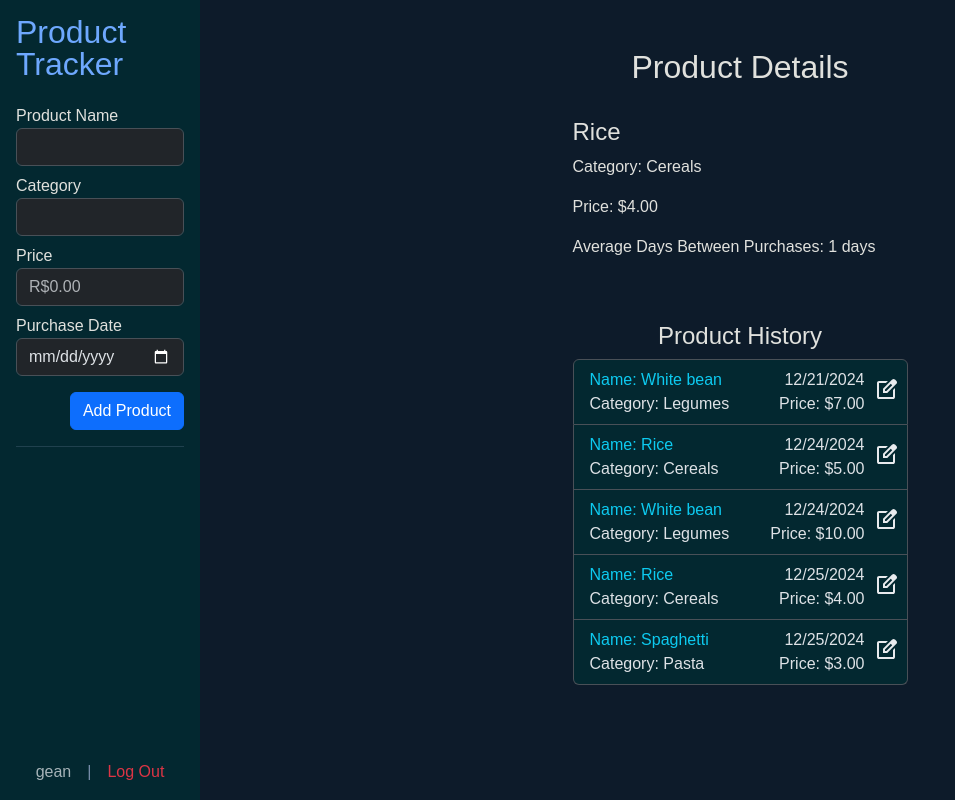
After one commit to geanluiz/CS50, a Flask app: page /product?id=8 in a window 1280 px wide. The commit adds this page. Shown: the whole page, without its empty margins (0-955 px from the left). Run offline with Flask 3, Linux system fonts and the light colour scheme; a user stored in the database is signed in.

Commit message:
update at 28-12-2024

```diff
--- a/final-project/app.py
+++ b/final-project/app.py
@@ -1,11 +1,14 @@
-from flask import Flask, redirect, render_template, request
+from flask import Flask, redirect, render_template, request, session
 from flask_session import Session
 import time
 import math
-import json
 
 from sqlalchemy import create_engine, text
 from sqlalchemy.orm import scoped_session, sessionmaker
+
+from functools import wraps
+
+from werkzeug.security import check_password_hash, generate_password_hash
 
 
 # Configure application
@@ -22,41 +25,150 @@ db = scoped_session(sessionmaker(bind=engine))
 
 
 # Formatting functions
-def brl(value):
+def usd(value):
     """Format value as BRL."""
-    return f"R${value:,.2f}"
+    return f"${value:,.2f}"
 
 def date_format(pattern, value):
     """Formats dates."""
     return time.strftime(pattern, time.localtime(value))
 
-app.jinja_env.globals.update(brl=brl, date_format=date_format)
+app.jinja_env.globals.update(usd=usd, date_format=date_format)
+
 
 
 # Routes
+@app.route("/login", methods=["GET", "POST"])
+def login():
+    """Log user in"""
+
+    # Forget any user_id
+    session.clear()
+
+    # User reached route via POST
+    if request.method == "POST":
+        # Ensure username was submitted
+        if not request.form.get("username"):
+            return render_template("apology.html", error="must provide username")
+
+        # Ensure password was submitted
+        if not request.form.get("password"):
+            return render_template("apology.html", error="must provide password")
+
+        # Query database for username
+        rows = db.execute(text(
+            "SELECT * FROM users WHERE username = :user",
+        ), {"user": request.form.get("username")}).fetchall()
+
+        # Ensure username exists and password is correct
+        if len(rows) != 1 or not check_password_hash(
+            rows[0].pwd, request.form.get("password")
+        ):
+            return render_template("apology.html", error="invalid username and/or password")
+
+        # Remember which user has logged in
+        session["user_id"] = rows[0].id
+
+        # Redirect user to home page
+        return redirect("/")
+
+    # User reached route via GET (as by clicking a link or via redirect)
+    else:
+        return render_template("login.html")
+
+
+def login_required(f):
+    """Decorate routes to require login."""
+
+    @wraps(f)
+    def decorated_function(*args, **kwargs):
+        if session.get("user_id") is None:
+            return redirect("/login")
+        return f(*args, **kwargs)
+
+    return decorated_function
+
+
+@app.route("/logout")
+def logout():
+    """Log user out"""
+
+    # Forget any user_id
+    session.clear()
+
+    # Redirect user to login form
+    return redirect("/")
+
+
+@app.route("/register", methods=["GET", "POST"])
+def register():
+    """Register user"""
+
+    # Forget any user_id
+    session.clear()
+
+    # User reached route via POST (as by submitting a form via POST)
+    if request.method == "POST":
+        # Ensure username was submitted
+        if not request.form.get("username"):
+            return render_template("apology.html", error="must provide username")
+
+        # Ensure password was submitted
+        if not request.form.get("password"):
+            return render_template("apology.html", error="must provide password")
+
+        hash1 = generate_password_hash(request.form.get("password"))
+        hash2 = request.form.get("confirmation")
+
+        if not check_password_hash(hash1, hash2):
+            return render_template("apology.html", error="passwords do not match")
+
+        # Query database for username
+        try:
+            id = db.execute(text(
+                "INSERT INTO users (username, pwd) VALUES (:user, :pwd)"
+            ), {"user" : request.form.get("username"), "pwd": hash1}).lastrowid
+            db.commit()
+        except ValueError:
+            return render_template("apology.html", error="user already registered")
+
+        session["user_id"] = id
+
+        # Redirect user to login page
+        return redirect("/")
+
+    # User reached route via GET
+    else:
+        return render_template("register.html")
+
+
 @app.route("/", methods=["GET"])
+@login_required
 def index():
-    """render the index page"""
+    """Render the index page"""
 
     # Loads all categories and products from the database
     categories = db.execute(text(
         "SELECT id, cat_name AS name FROM categories"
     )).fetchall()
+    db.commit()
 
 
     products = db.execute(text(
-        """SELECT history.id AS hist_id, items.id, item_name AS name, cat_name AS category, price, t_date FROM history
+        """SELECT history.id AS hist_id, items.id, item_name AS name, cat_name AS category, price, t_date, username FROM history
             JOIN users ON user_id = users.id
             JOIN items ON item_id = items.id
             JOIN categories ON items.cat_id = categories.id
-            WHERE user_id = :user"""
-    ), {"user": 1}).fetchall()
+            WHERE user_id = :user
+            ORDER BY t_date DESC"""
+    ), {"user": session["user_id"]}).fetchall()
+    db.commit()
 
-
-    return render_template("index.html", products=products, categories=categories)
+    return render_template("index.html", products=products, categories=categories, username=products[0].username)
 
 
 @app.route("/add_product", methods=["POST"])
+@login_required
 def add_product():
     """Add a product to the database"""
 
@@ -66,32 +178,37 @@ def add_product():
             JOIN users ON user_id = users.id
             JOIN items ON item_id = items.id
             JOIN categories ON items.cat_id = categories.id
-            WHERE user_id = :user"""
-    ), {"user": 1}).fetchall()
+            WHERE user_id = :user
+            ORDER BY t_date DESC"""
+    ), {"user": session["user_id"]}).fetchall()
+    db.commit()
 
     # Check if the category and product already exists
     name = None
     category = None
 
     for product in products:
-        if product.name == request.form.get("name"):
+        if product.name == request.form.get("name").lower():
             name = product.name
             id = product.id
-        if product.category == request.form.get("category"):
+
+    for product in products:
+        if product.category == request.form.get("category").lower():
             category = product.category
 
     if category == None:
         db.execute(text(
-            "INSERT INTO categories (cat_name) VALUES (:category)"
-        ), {"category": request.form.get("category")})
+            "INSERT OR IGNORE INTO categories (cat_name) VALUES (:category)"
+        ), {"category": request.form.get("category").lower()})
         db.commit()
 
     if name == None:
         name_query = db.execute(text(
             """INSERT INTO items (item_name, cat_id) VALUES (:item,
             (SELECT id FROM categories WHERE cat_name = :cat))"""
-        ), {"item": request.form.get("name"), "cat": request.form.get("category")})
+        ), {"item": request.form.get("name").lower(), "cat": request.form.get("category").lower()})
         db.commit()
+
         id = name_query.lastrowid
 
 
@@ -104,12 +221,42 @@ def add_product():
 
     db.execute(text(
         """INSERT INTO history (user_id, item_id, t_date, price) VALUES (:user, :item, :date, :price)"""
-        ), {"user": 1, "item": id, "date": date, "price": price})
+        ), {"user": session["user_id"], "item": id, "date": date, "price": price})
     db.commit()
+    return redirect("/")
+
+@app.route("/delete/<id>")
+@login_required
+def delete_product(id):
+    """Delete a product from the database"""
+
+    # Loads all categories and products from the database
+    products = db.execute(text(
+        """SELECT history.id AS hist_id
+            FROM history
+            JOIN users ON user_id = users.id
+            JOIN items ON item_id = items.id
+            JOIN categories ON items.cat_id = categories.id
+            WHERE user_id = :user
+            ORDER BY t_date DESC"""
+    ), {"user": session["user_id"]}).fetchall()
+
+    # Select the product to delete
+    selected = None
+    for product in products:
+        if product.hist_id == int(id):
+            selected = product
+
+    db.execute(text(
+        "DELETE FROM history WHERE id = :id"
+    ), {"id": selected.hist_id})
+    db.commit()
+
     return redirect("/")
 
 
 @app.route("/product", methods=["GET"])
+@login_required
 def product():
     """render the product details in the index page"""
 
@@ -119,13 +266,13 @@ def product():
     )).fetchall()
 
     products = db.execute(text(
-        """SELECT history.id AS hist_id, items.id, item_name AS name, cat_name AS category, price, t_date FROM history
+        """SELECT history.id AS hist_id, items.id, item_name AS name, cat_name AS category, price, t_date, username FROM history
             JOIN users ON user_id = users.id
             JOIN items ON item_id = items.id
             JOIN categories ON items.cat_id = categories.id
             WHERE user_id = :user
             ORDER BY t_date"""
-    ), {"user": 1}).fetchall()
+    ), {"user": session["user_id"]}).fetchall()
 
     selected = None
     dt_diff = []
@@ -152,10 +299,12 @@ def product():
         avg_days = 0
 
 
-    return render_template("index.html", selected_product=selected, products=products, categories=categories, avg_days=avg_days)
+
+    return render_template("index.html", selected_product=selected, products=products, categories=categories, avg_days=avg_days, username=products[0].username)
 
 
 @app.route("/edit/<id>", methods=["GET", "POST"])
+@login_required
 def edit_product(id):
     """Edit a product in the database"""
 
@@ -166,8 +315,8 @@ def edit_product(id):
             JOIN items ON item_id = items.id
             JOIN categories ON items.cat_id = categories.id
             WHERE user_id = :user
-            ORDER BY t_date"""
-    ), {"user": 1}).fetchall()
+            ORDER BY t_date DESC"""
+    ), {"user": session["user_id"]}).fetchall()
 
     categories = db.execute(text(
         "SELECT id, cat_name AS name FROM categories"
--- a/final-project/notes.txt
+++ b/final-project/notes.txt
@@ -9,7 +9,7 @@ https://blog-cdn.everhour.com/blog/wp-content/uploads/2023/08/rydoo-expenses.jpg
 
 
 key aspects(good outcome)
-    log in
+    -log in
     -enter items individually
     -persist items
     -be able to edit/delete items
--- a/final-project/templates/index.html
+++ b/final-project/templates/index.html
@@ -1,67 +1,55 @@
-<!DOCTYPE html>
-<html lang="en" data-bs-theme="dark">
-<head>
-    <title>Dark Mode Dashboard</title>
-    <meta charset="UTF-8">
-    <meta name="viewport" content="width=device-width, initial-scale=1.0">
-    <link href="https://cdn.jsdelivr.net/npm/bootstrap@5.3.3/dist/css/bootstrap.min.css" rel="stylesheet" integrity="sha384-QWTKZyjpPEjISv5WaRU9OFeRpok6YctnYmDr5pNlyT2bRjXh0JMhjY6hW+ALEwIH" crossorigin="anonymous">
-	<link rel="stylesheet" href="https://fonts.googleapis.com/css2?family=Material+Symbols+Outlined:opsz,wght,FILL,GRAD@23,400,0,0&icon_names=menu">
-	<style>
-		body {
-			/* background-color: #343a40; */
-			font-family: 'montserrat', sans-serif;
-		}
-
-		a {
-			text-decoration: none;
-		}
-	</style>
-</head>
-<body>
-    <div id="main" class="d-flex">
-		<button class="btn d-sm-none align-self-start" style="width: 20px;" type="button" data-bs-toggle="offcanvas" data-bs-backdrop="false" data-bs-target="#offcanvasResponsive" aria-controls="offcanvasResponsive">
-			<span class="material-symbols-outlined position-relative top-0">menu</span>
-		</button>
-		<nav class="offcanvas-sm offcanvas-start p-3" style="width: 170px; height: 100vh; background-color: #1B263B;" tabindex="-1" id="offcanvasResponsive" aria-labelledby="offcanvasResponsiveLabel">
-            <div class="offcanvas-body-sm">
+{% extends "layout.html" %}
+{% block main %}
+	<div class="d-flex h-100 p-0 m-0">
+		<div class="offcanvas-sm" style="width:200px"></div>
+		<nav class="offcanvas-sm offcanvas-start p-3 h-100 bg-info-subtle" style="width: 200px; position: fixed;" tabindex="-1" id="offcanvasResponsive" aria-labelledby="offcanvasResponsiveLabel">
+            <div class="offcanvas-body-sm" style="height: 60%">
 				<h2 class="offcanvas-title mb-4 lh-1"><a href="/">Product Tracker</a></h2>
 				<form method="POST" action="{{ url_for('add_product')}}">
-					<div class="form-group">
+					<div class="form-group mb-2">
 						<label for="name">Product Name</label>
 						<input type="text" class="form-control" id="name" name="name" required autocomplete="name">
 					</div>
-					<div class="form-group">
+					<div class="form-group mb-2">
 						<label for="category">Category</label>
 						<input name="category" class="form-control" list="datalistOptions" id="category" required>
 						<datalist id="datalistOptions">
 							{% for category in categories %}
-								<option value="{{ category.name }}">
+								<option value="{{ category.name.capitalize() }}">
 							{% endfor %}
 						</select>
 					</div>
-					<div class="form-group">
+					<div class="form-group mb-2">
 						<label for="price">Price</label>
 						<input type="number" class="form-control" id="price" name="price" required step="0.01" min="0" placeholder="R$0.00">
 					</div>
-					<div class="form-group">
+					<div class="form-group mb-2">
 						<label for="date">Purchase Date</label>
 						<input type="date" class="form-control" id="date" name="date" required>
 					</div>
-					<div class="form-group mt-2">
+					<div class="form-group mb-3 pt-2 text-end">
 						<button type="submit" class="btn btn-primary">Add Product</button>
 					</div>
 				</form>
+				<hr style="color: #778DA9">
 			</div>
-            <hr>
+			<div class="offcanvas-footer d-flex justify-content-center align-items-end" style="height:40%">
+				<a class="text-muted">{{ username }}</a>
+				<a class="px-3" style="color: #778DA9">|</a>
+				<a href="/logout" class="text-danger">Log Out</a>
+			</div>
 		</nav>
 
-		<div class="text-center mx-auto p-1 pt-5" style="width: 100%; background-color: #0D1B2A;">
-			<div class="container-sm text-start pb-4" style="height: 250px; width: 335px;">
+		<div class="text-center mx-auto p-2 pt-5">
+			<button class="btn d-sm-none position-absolute top-0 start-0 pt-3" style="width: 20px; height: 20px;" type="button" data-bs-toggle="offcanvas" data-bs-backdrop="false" data-bs-target="#offcanvasResponsive" aria-controls="offcanvasResponsive">
+				<span class="material-symbols-outlined position-relative top-0">menu</span>
+			</button>
+			<div class="text-start pb-4" style="height: 250px; width: 335px;">
 				{% if selected_product %}
 					<h2 class="pb-4 text-center">Product Details</h2>
 					<h4>{{ selected_product.name.capitalize() }}</h3>
-					<p>Category: {{ selected_product.category }}</p>
-					<p>Price: {{ brl(selected_product.price) }}</p>
+					<p>Category: {{ selected_product.category.capitalize() }}</p>
+					<p>Price: {{ usd(selected_product.price) }}</p>
 					<p>Average Days Between Purchases: {{ avg_days }} days</p>
 				{% else %}
 					<div class="text-center">
@@ -71,7 +59,7 @@
 				{% endif %}
 			</div>
 
-			<div class="mt-4 mx-auto" style="width: 335px;">
+			<div class="mt-4 mx-auto pb-4" style="width: 335px;">
 				<h4>Product History</h4>
 				<ul id="product-list" class="list-group">
 					{% if products %}
@@ -80,12 +68,12 @@
 								<div class="w-100 text-start">
 									<a href="{{ url_for('product', id=product.hist_id) }}" class="text-body">
 										<div class="row">
-											<div class="col w-100 text-info">Name: {{ product.name.capitalize() }}</div>
-											<div class="col text-end">{{ date_format("%d/%m/%Y", product.t_date) }}</div>
+											<div class="col-auto text-info">Name: {{ product.name.capitalize() }}</div>
+											<div class="col text-end">{{ date_format("%m/%d/%Y", product.t_date) }}</div>
 										</div>
 										<div class="row">
-											<div class="col-auto">Category: {{ product.category }}</div>
-											<div class="col text-end">Price: {{ brl(product.price) }}</div>
+											<div class="col-auto">Category: {{ product.category.capitalize() }}</div>
+											<div class="col text-end">Price: {{ usd(product.price) }}</div>
 										</div>
 									</a>
 								</div>
@@ -97,22 +85,14 @@
 									<!-- modal -->
 									<div class="modal fade" id="modal" tabindex="-1" aria-labelledby="modalLabel" aria-hidden="true">
 										<div class="modal-dialog">
-											<div class="modal-content">
-												<div class="modal-header">
-													<h1 class="modal-title fs-5" id="modalLabel">modal title</h1>
-													<button type="button" class="btn-close" data-bs-dismiss="modal" aria-label="Close"></button>
-												</div>
-												<div class="modal-body">
-													body
-												</div>
-											</div>
+
 										</div>
 									</div>
 								</div>
 							</li>
 						{% endfor %}
 					{% else %}
-							<li>No Products</li>
+							<p>No Products</p>
 					{% endif %}
 				</ul>
 			</div>
@@ -129,8 +109,7 @@
 				const product = button.getAttribute('data-bs-name')
 
 				// Update the modal's content.
-				const modalTitle = modal.querySelector('.modal-title')
-				const modalBodyInput = modal.querySelector('.modal-body')
+				const modalBodyInput = modal.querySelector('.modal-dialog')
 				const productId = button.value
 
 
@@ -139,13 +118,7 @@
 				.then(html => {
 					modalBodyInput.innerHTML = html
 				})
-
-				modalTitle.textContent = `Edit ${product}`
-
 			})
 		}
 	</script>
-	<script src="https://code.jquery.com/jquery-3.5.1.slim.min.js"></script>
-	<script src="https://cdn.jsdelivr.net/npm/bootstrap@5.3.3/dist/js/bootstrap.bundle.min.js" integrity="sha384-YvpcrYf0tY3lHB60NNkmXc5s9fDVZLESaAA55NDzOxhy9GkcIdslK1eN7N6jIeHz" crossorigin="anonymous"></script>
-</body>
-</html>
+{% endblock %}
--- /dev/null
+++ b/final-project/templates/layout.html
@@ -0,0 +1,30 @@
+<!DOCTYPE html>
+<html lang="en" data-bs-theme="dark">
+<head>
+    <title>Product Tracker</title>
+    <meta charset="UTF-8">
+    <meta name="viewport" content="width=device-width, initial-scale=1.0">
+    <link href="https://cdn.jsdelivr.net/npm/bootstrap@5.3.3/dist/css/bootstrap.min.css" rel="stylesheet" integrity="sha384-QWTKZyjpPEjISv5WaRU9OFeRpok6YctnYmDr5pNlyT2bRjXh0JMhjY6hW+ALEwIH" crossorigin="anonymous">
+	<link rel="stylesheet" href="https://fonts.googleapis.com/css2?family=Material+Symbols+Outlined:opsz,wght,FILL,GRAD@23,400,0,0&icon_names=menu">
+	<style>
+		body {
+			background-color: #0D1B2A;
+			font-family: 'montserrat', sans-serif;
+            color: #E0E1DD;
+            height: 100vh;
+		}
+
+		a {
+			text-decoration: none;
+		}
+	</style>
+</head>
+<body>
+
+
+    {% block main %} {% endblock %}
+
+    <script src="https://code.jquery.com/jquery-3.5.1.slim.min.js"></script>
+    <script src="https://cdn.jsdelivr.net/npm/bootstrap@5.3.3/dist/js/bootstrap.bundle.min.js" integrity="sha384-YvpcrYf0tY3lHB60NNkmXc5s9fDVZLESaAA55NDzOxhy9GkcIdslK1eN7N6jIeHz" crossorigin="anonymous"></script>
+</body>
+</html>
```
Also changed, not shown: final-project/templates/apology.html (added, +11 -0 lines), final-project/templates/login.html (added, +24 -0 lines), final-project/templates/modal.html (+13 -2 lines), final-project/templates/register.html (added, +27 -0 lines), final-project/products.db, 3 other files.
